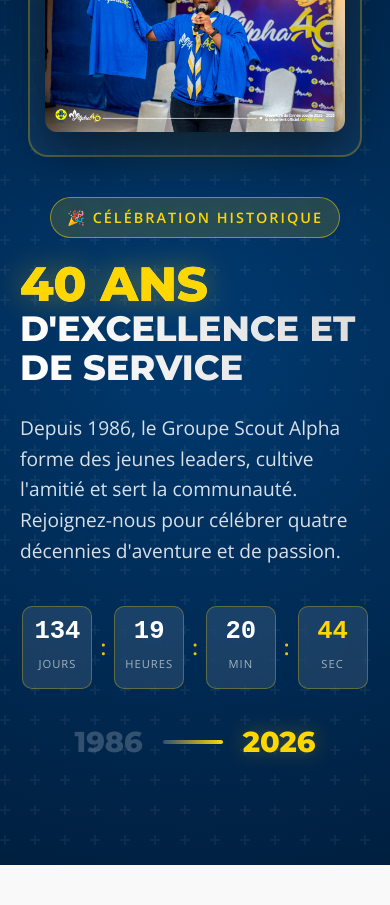
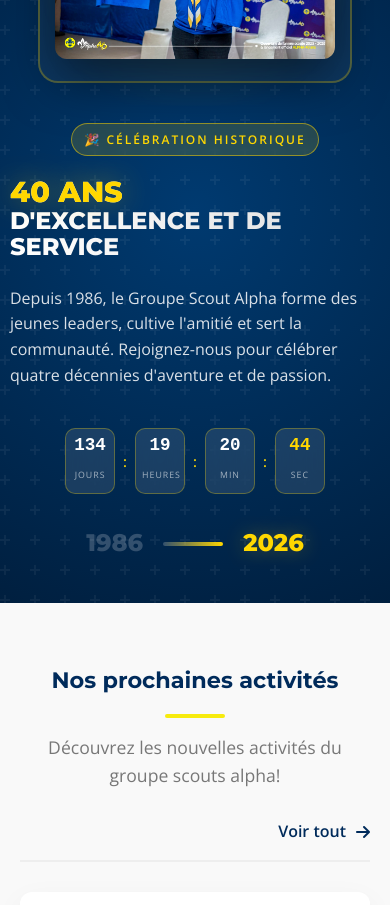
Before and after one commit to Glodi-M/Web_SIte_GsAlpha, a React (Vite) app: page / in a window 390 px wide. Shown: the part 1060-1965 px from the top of the page. Built offline with nearby package versions, Linux system fonts and the light colour scheme.

Commit message:
Mise à jour Version Mobile

```diff
--- a/src/components/Anniversary.css
+++ b/src/components/Anniversary.css
@@ -253,16 +253,81 @@
 }
 
 @media (max-width: 768px) {
+    .anniversary-section {
+        padding: 60px 15px;
+    }
+
     .anniversary-title {
+        font-size: 1.8rem;
+    }
+
+    .anniversary-title .highlight {
         font-size: 2.2rem;
     }
 
+    .anniversary-description {
+        font-size: 1rem;
+    }
+
     .date-year {
-        font-size: 1.8rem;
+        font-size: 1.5rem;
+    }
+
+    .countdown-timer {
+        justify-content: center;
+    }
+
+    .countdown-item {
+        width: 55px;
+        padding: 10px 8px;
+    }
+
+    .countdown-value {
+        font-size: 1.3rem;
+    }
+
+    .countdown-label {
+        font-size: 0.55rem;
+    }
+
+    .countdown-separator {
+        font-size: 1rem;
     }
 
     .media-frame img {
         width: 100%;
-        max-width: 300px;
+        max-width: 280px;
     }
 }
+
+@media (max-width: 480px) {
+    .anniversary-section {
+        padding: 40px 10px;
+    }
+
+    .anniversary-title {
+        font-size: 1.5rem;
+    }
+
+    .anniversary-title .highlight {
+        font-size: 1.8rem;
+    }
+
+    .countdown-item {
+        width: 50px;
+        padding: 8px 6px;
+    }
+
+    .countdown-value {
+        font-size: 1.1rem;
+    }
+
+    .countdown-separator {
+        font-size: 0.9rem;
+    }
+
+    .anniversary-subtitle {
+        font-size: 0.75rem;
+        padding: 6px 12px;
+    }
+}
--- a/src/index.css
+++ b/src/index.css
@@ -736,6 +736,138 @@ footer {
   }
 }
 
+/* Responsive - Tablet */
+@media (max-width: 1024px) {
+  .container {
+    padding: 0 30px;
+  }
+
+  .section-title {
+    font-size: 2rem;
+    margin-top: 50px;
+    margin-bottom: 35px;
+  }
+
+  .hero-content h1 {
+    font-size: 2.8rem;
+  }
+
+  .news-cards {
+    grid-template-columns: repeat(2, 1fr);
+    gap: 20px;
+  }
+
+  .project-content {
+    gap: 40px;
+  }
+
+  .founder-content {
+    gap: 40px;
+  }
+
+  .grid-gallery {
+    grid-template-columns: repeat(3, 1fr);
+  }
+}
+
+/* Responsive - Mobile */
+@media (max-width: 768px) {
+  .container {
+    padding: 0 20px;
+  }
+
+  .section-title {
+    font-size: 1.6rem;
+    margin-top: 40px;
+    margin-bottom: 25px;
+  }
+
+  .hero-content h1 {
+    font-size: 2rem;
+  }
+
+  .hero-content p {
+    font-size: 1rem;
+  }
+
+  nav ul {
+    flex-wrap: wrap;
+    justify-content: center;
+  }
+
+  .project-content {
+    flex-direction: column;
+    text-align: center;
+  }
+
+  .founder-content {
+    flex-direction: column;
+    text-align: center;
+    gap: 30px;
+  }
+
+  .founder-image img {
+    width: 200px;
+    height: 200px;
+  }
+
+  .grid-gallery {
+    grid-template-columns: repeat(2, 1fr);
+    gap: 10px;
+  }
+
+  .activities-list {
+    flex-direction: column;
+  }
+
+  .activity-card {
+    width: 100%;
+  }
+
+  .news-cards {
+    grid-template-columns: 1fr;
+    gap: 15px;
+  }
+
+  .footer-socials {
+    gap: 15px;
+  }
+
+  .footer-socials a {
+    width: 40px;
+    height: 40px;
+    font-size: 1rem;
+  }
+
+  .copyright {
+    font-size: 0.75rem;
+    padding: 0 15px;
+  }
+}
+
+/* Responsive - Small Mobile */
+@media (max-width: 480px) {
+  .section-title {
+    font-size: 1.4rem;
+  }
+
+  .hero-content h1 {
+    font-size: 1.6rem;
+  }
+
+  .grid-gallery {
+    grid-template-columns: 1fr;
+  }
+
+  .activity-card {
+    padding: 15px;
+  }
+
+  .news-card {
+    padding: 15px;
+  }
+}
+
 /* Mobile Burger Menu Styles */
 .menu-toggle {
   display: none;
--- a/src/pages/Activities.css
+++ b/src/pages/Activities.css
@@ -214,10 +214,38 @@
     border-radius: 50%;
 }
 
-/* Responsive */
+/* Responsive - Tablet */
+@media (max-width: 1024px) {
+    .activities-grid {
+        gap: 25px;
+    }
+
+    .activities-title {
+        font-size: 2rem;
+    }
+}
+
+/* Responsive - Mobile */
 @media (max-width: 768px) {
     .activities-grid {
         grid-template-columns: 1fr;
+        gap: 20px;
+    }
+
+    .activities-title {
+        font-size: 1.6rem;
+    }
+
+    .activities-subtitle {
+        font-size: 0.9rem;
+    }
+
+    .activity-card-image {
+        height: 180px;
+    }
+
+    .activity-card-content {
+        padding: 15px;
     }
 
     .quote-section {
@@ -231,6 +259,17 @@
     }
 }
 
+/* Responsive - Small Mobile */
+@media (max-width: 480px) {
+    .activities-title {
+        font-size: 1.4rem;
+    }
+
+    .activity-card-image {
+        height: 150px;
+    }
+}
+
 .activity-card-link {
     text-decoration: none;
     color: inherit;
--- a/src/pages/Contact.css
+++ b/src/pages/Contact.css
@@ -464,21 +464,86 @@
 }
 
 @media (max-width: 768px) {
+    .contact-hero {
+        padding: 100px 20px 60px;
+    }
+
     .contact-hero h1 {
-        font-size: 2.5rem;
+        font-size: 2rem;
+    }
+
+    .contact-hero p {
+        font-size: 1rem;
     }
 
     .contact-info-wrapper {
         flex-direction: column;
     }
 
+    .info-card {
+        padding: 25px;
+    }
+
+    .info-item {
+        font-size: 0.9rem;
+    }
+
+    .map-container {
+        height: 350px;
+    }
+
     .qr-card {
         flex-direction: column;
         text-align: center;
         gap: 20px;
+        padding: 20px;
     }
 
     .contact-form-wrapper {
-        padding: 25px;
+        padding: 20px;
+    }
+
+    .form-group input,
+    .form-group textarea {
+        padding: 12px 15px;
+        font-size: 0.95rem;
+    }
+
+    .submit-btn {
+        padding: 12px 30px;
+        font-size: 0.95rem;
     }
 }
+
+@media (max-width: 480px) {
+    .contact-hero h1 {
+        font-size: 1.6rem;
+    }
+
+    .contact-hero p {
+        font-size: 0.9rem;
+    }
+
+    .info-card {
+        padding: 20px;
+    }
+
+    .info-item i {
+        width: 40px;
+        height: 40px;
+        font-size: 1rem;
+    }
+
+    .map-container {
+        height: 280px;
+    }
+
+    .qr-code img {
+        width: 100px;
+        height: 100px;
+    }
+
+    .contact-form-wrapper h2 {
+        font-size: 1.3rem;
+    }
+}
--- a/src/pages/Gallery.css
+++ b/src/pages/Gallery.css
@@ -71,24 +71,61 @@
     display: block;
 }
 
-/* Responsive */
+/* Responsive - Tablet */
 @media (max-width: 992px) {
     .gallery-grid {
         grid-template-columns: repeat(2, 1fr);
+        gap: 20px;
+    }
+
+    .gallery-title {
+        font-size: 2rem;
     }
 }
 
-@media (max-width: 576px) {
-    .gallery-grid {
-        grid-template-columns: 1fr;
+/* Responsive - Mobile */
+@media (max-width: 768px) {
+    .gallery-container {
+        padding-top: 30px;
+    }
+
+    .gallery-title {
+        font-size: 1.6rem;
+        text-align: center;
+    }
+
+    .gallery-subtitle {
+        text-align: center;
+        margin-bottom: 25px;
     }
 
     .gallery-filters {
         justify-content: center;
+        gap: 10px;
     }
 
-    .gallery-title,
-    .gallery-subtitle {
-        text-align: center;
+    .filter-btn {
+        padding: 6px 15px;
+        font-size: 0.8rem;
+    }
+
+    .gallery-grid {
+        gap: 15px;
     }
 }
+
+/* Responsive - Small Mobile */
+@media (max-width: 576px) {
+    .gallery-grid {
+        grid-template-columns: 1fr;
+        gap: 15px;
+    }
+
+    .gallery-title {
+        font-size: 1.4rem;
+    }
+
+    .gallery-item {
+        aspect-ratio: 4 / 3;
+    }
+}
```
